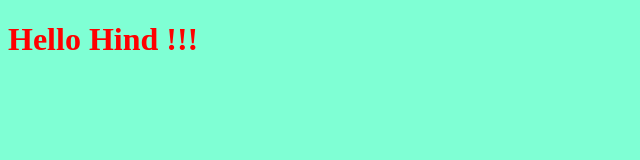
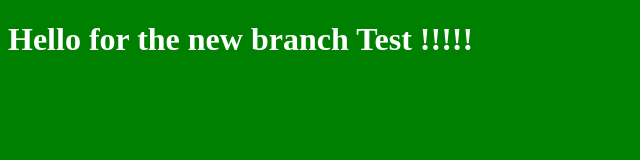
Before and after one commit to Hind212/Testing, a plain HTML site: page index.html in a window 1280 px wide. Shown: the whole page, without its empty margins (0-640 px from the left). Drawn offline with Linux system fonts and the light colour scheme.

Commit message:
changing stayle

```diff
--- a/index.html
+++ b/index.html
@@ -9,7 +9,7 @@
     <link rel="stylesheet" href="style.css">
 </head>
 <body>
-<h1>Hello Hind !!!</h1>
+<h1>Hello for the new branch Test !!!!!</h1>
 <script src="app.js"></script>
 </body>
 </html>
--- a/style.css
+++ b/style.css
@@ -1,6 +1,6 @@
 h1{
-color: red;
+color: white;
 }
 body{
-background-color: aquamarine;
+background-color: Green;
 }
```
